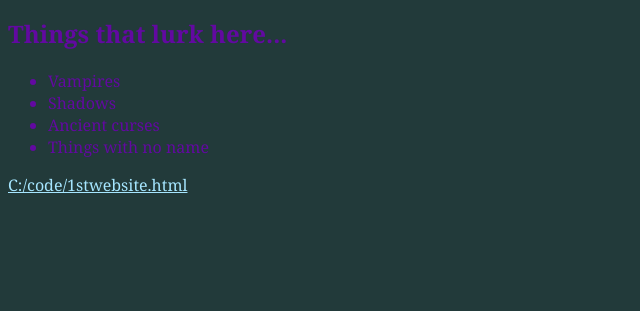
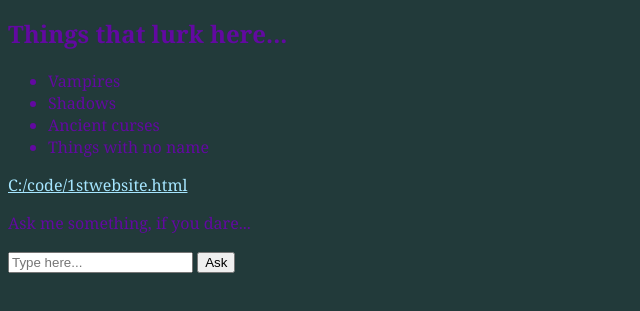
Before and after one commit to Claudedotcom/Claudedotcom.github.io, a plain HTML site: page 1stwebsite.html in a window 1280 px wide. Shown: the part 105-416 px from the top of the page, without its empty margins (0-640 px from the left). Drawn offline with Linux system fonts and the light colour scheme.

Commit message:
Add files via upload

```diff
--- a/1stwebsite.html
+++ b/1stwebsite.html
@@ -19,6 +19,13 @@
 
 <div onclick="alert('If you knew where to look - kudos to you! You\'re a suspicious owl! If you stumbled upon this, oh well. You\'re an unsuspecting dog!')" style="position: fixed; top: 0; right: 0; width: 50px; height: 50px; cursor: default;">
 </div>
+
+<div id="chatbox">
+    <p id="chatresponse">Ask me something, if you dare...</p>
+    <input type="text" id="userinput" placeholder="Type here...">
+    <button onclick="respond()">Ask</button>
+</div>
+
 
 <script>
     function respond() {
```
